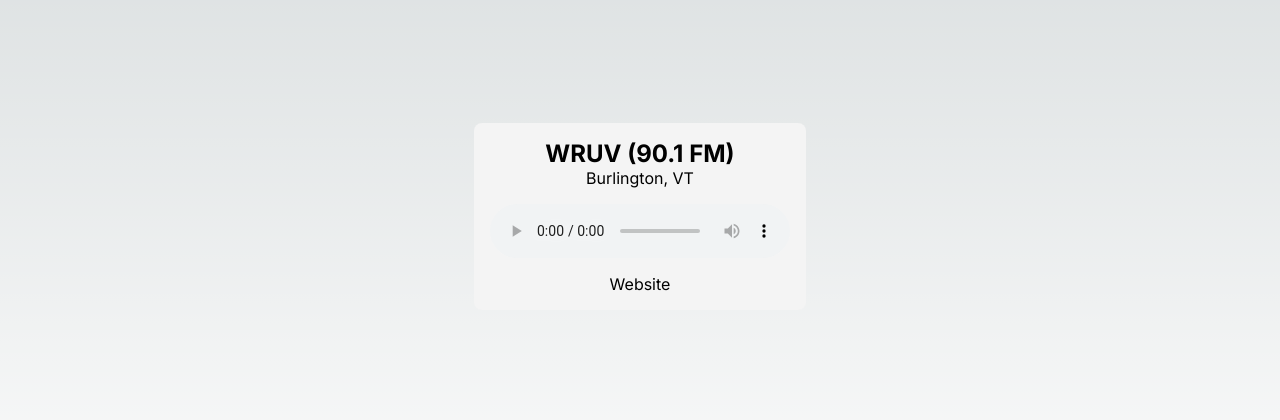
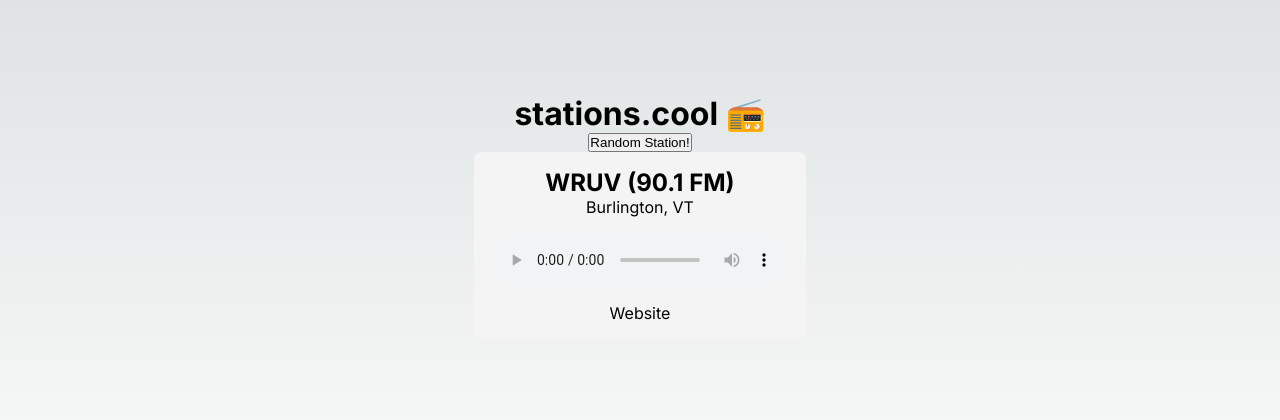
Before and after one commit to beetosu/stations.cool, a Next.js app: page / in a window 1280 px wide. Shown: the part 184-604 px from the top of the page. Built offline with nearby package versions, Linux system fonts and the light colour scheme.

Commit message:
add random station button

```diff
--- a/app/components/station-player/station-player.tsx
+++ b/app/components/station-player/station-player.tsx
@@ -11,7 +11,7 @@
             <a href={currentStation.url}>Website</a> | <a href={currentStation.donationUrl}>Donate</a>
         </div>) : (<a href={currentStation.url}>Website</a>)
     }
-
+    debugger;
     return (
     <div className={styles.stationPlayer}>
         <h2>{currentStation.name} ({currentStation.fm} FM)</h2>
--- a/app/page.tsx
+++ b/app/page.tsx
@@ -1,23 +1,27 @@
-import Image from "next/image";
+"use client";
+
 import styles from "./page.module.css";
 import StationPlayer from "./components/station-player/station-player";
 import Stations from "./common/stations";
-
-type Station = {
-  name: string;
-  fm: string;
-  location: string;
-  audioUrl: string;
-  url: string;
-  donationUrl?: string;
-}
+import { useState } from "react";
 
 export default function Home() {
-  let currentStation = Stations[Math.floor(Math.random() * Stations.length)]
+  const [currentStationIdx, updateCurrentStation] = useState<number>(Math.floor(Math.random() * Stations.length));
+
+  function randomizeStation() {
+    const oldStation = currentStationIdx;
+    let newStation = currentStationIdx;
+    while (oldStation === newStation) {
+      newStation = Math.floor(Math.random() * Stations.length);
+    }
+    updateCurrentStation(newStation);
+  }
 
   return (
     <main className={styles.main}>
-      <StationPlayer currentStation={currentStation} />
+      <h1>stations.cool 📻</h1>
+      <button onClick={randomizeStation}>Random Station!</button>
+      <StationPlayer currentStation={Stations[currentStationIdx]} />
     </main>
   );
 }
```
